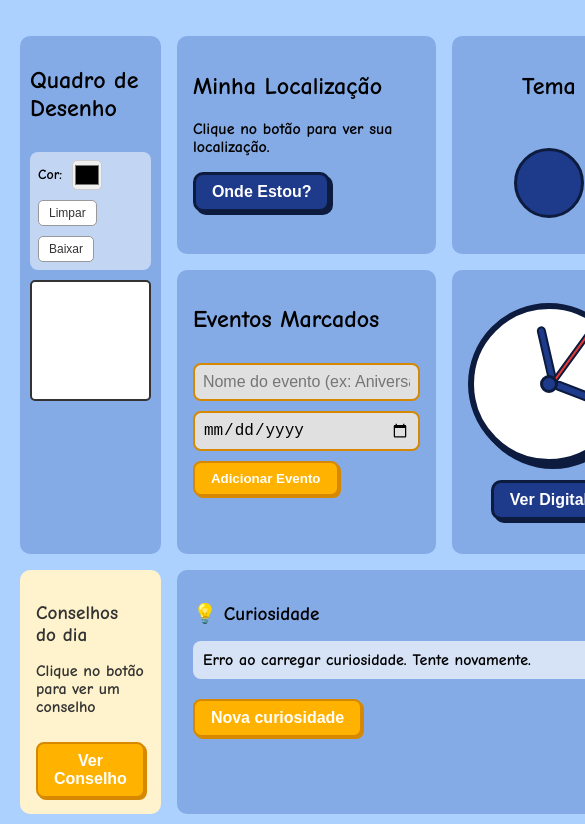
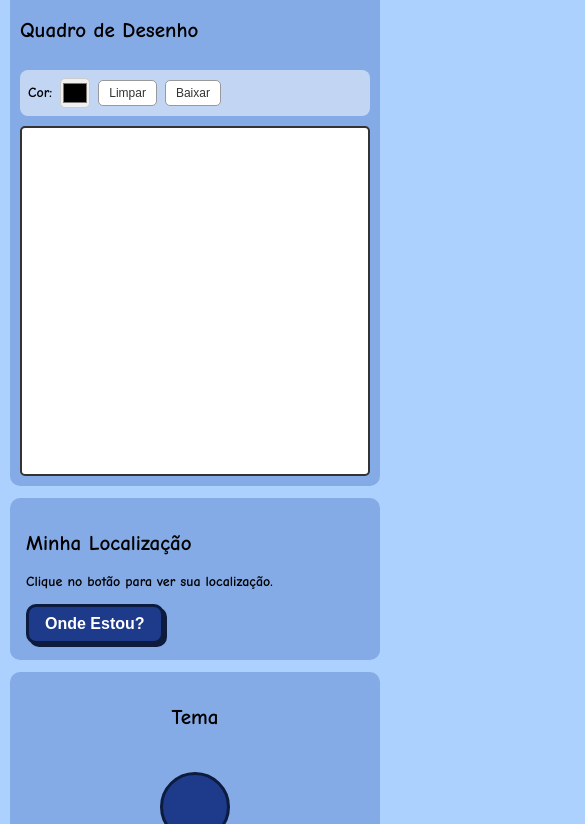
Before and after one commit to PolyKaory/dashboard, a website: page index.html in a window 390 px wide. Shown: the part 110-934 px from the top of the page, 585 px wide, since content can reach past the window. Drawn offline with Linux system fonts and the light colour scheme; no server answers.

Commit message:
responsividade

```diff
--- a/style.css
+++ b/style.css
@@ -652,3 +652,101 @@ body {
   box-shadow: 3px 3px 0px var(--cor-borda-cartoon);
   margin-top: 0;
 }
+
+
+/* ======================================================= */
+/* 4. MEDIA QUERIES PARA RESPONSIVIDADE                    */
+/* ======================================================= */
+
+/* --- TABLET (até 1024px) --- */
+@media (max-width: 1024px) {
+  .painel {
+    /* Muda o grid para 2 colunas */
+    grid-template-columns: repeat(2, 1fr);
+    grid-template-rows: auto; /* Deixa as linhas se ajustarem automaticamente */
+  }
+
+  /*
+   * Reseta a posição de TODOS os blocos.
+   * Isso é crucial para que eles se reorganizem no novo grid de 2 colunas.
+   * O navegador irá posicioná-los na ordem em que aparecem no HTML.
+  */
+  .desenho, .mapa, .tema, .hora, .tarefas, .frase, .curiosidade, .calendario, .clima {
+    grid-column: auto;
+    grid-row: auto;
+  }
+
+  /*
+   * Para um layout mais intencional no tablet, podemos forçar alguns blocos
+   * a ocupar a largura total de 2 colunas.
+  */
+  .tarefas {
+    grid-column: 1 / 3; /* Faz o bloco de tarefas ocupar a largura inteira */
+  }
+
+  .calendario {
+    grid-column: 1 / 3; /* Faz o calendário ocupar a largura inteira */
+  }
+}
+
+
+/* --- MOBILE (até 767px) --- */
+@media (max-width: 767px) {
+  body {
+    /* Reduz um pouco a fonte base em telas pequenas */
+    font-size: 14px;
+  }
+
+  .titulo {
+    font-size: 1.6em;
+    padding: 15px 10px;
+  }
+
+  .painel {
+    /* Muda o grid para UMA ÚNICA COLUNA */
+    grid-template-columns: 1fr;
+    padding: 10px;
+    gap: 12px; /* Reduz o espaçamento entre os blocos */
+  }
+
+  /*
+   * No mobile, todos os blocos já ocuparão a única coluna,
+   * então o reset anterior já é suficiente. Manter a regra aqui garante
+   * que nenhuma outra regra sobreponha.
+  */
+  .desenho, .mapa, .tema, .hora, .tarefas, .frase, .curiosidade, .calendario, .clima {
+    grid-column: auto;
+    grid-row: auto;
+  }
+
+  /* Ajustes finos em componentes para telas pequenas */
+  .hora .clock-container {
+    width: 130px; /* Relógio um pouco menor */
+    height: 130px;
+  }
+
+  .hora .digital-clock {
+    font-size: 1.8rem;
+  }
+
+  .desenho .ferramentas {
+    gap: 8px; /* Menor espaço entre as ferramentas de desenho */
+  }
+
+  /* Empilha os inputs do formulário de eventos */
+  #evento-form {
+    flex-direction: column;
+    align-items: stretch;
+  }
+
+  #evento-form button {
+    width: 100%;
+  }
+
+  .find-me-btn {
+    bottom: 15px;
+    right: 15px;
+    padding: 8px 14px;
+    font-size: 0.9rem;
+  }
+}
```
